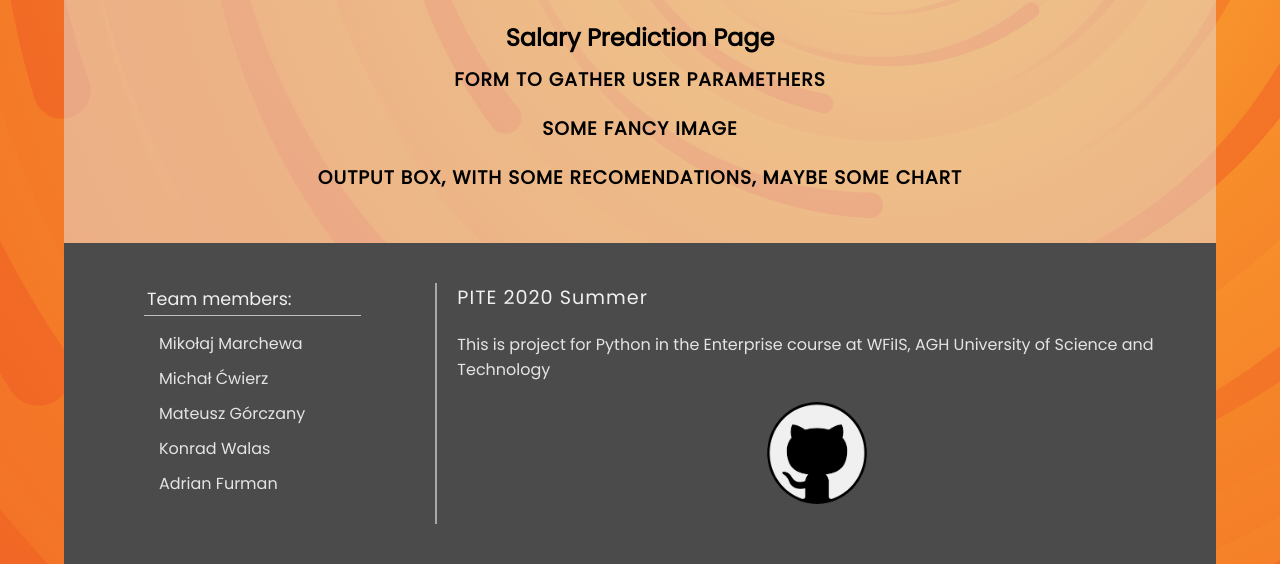
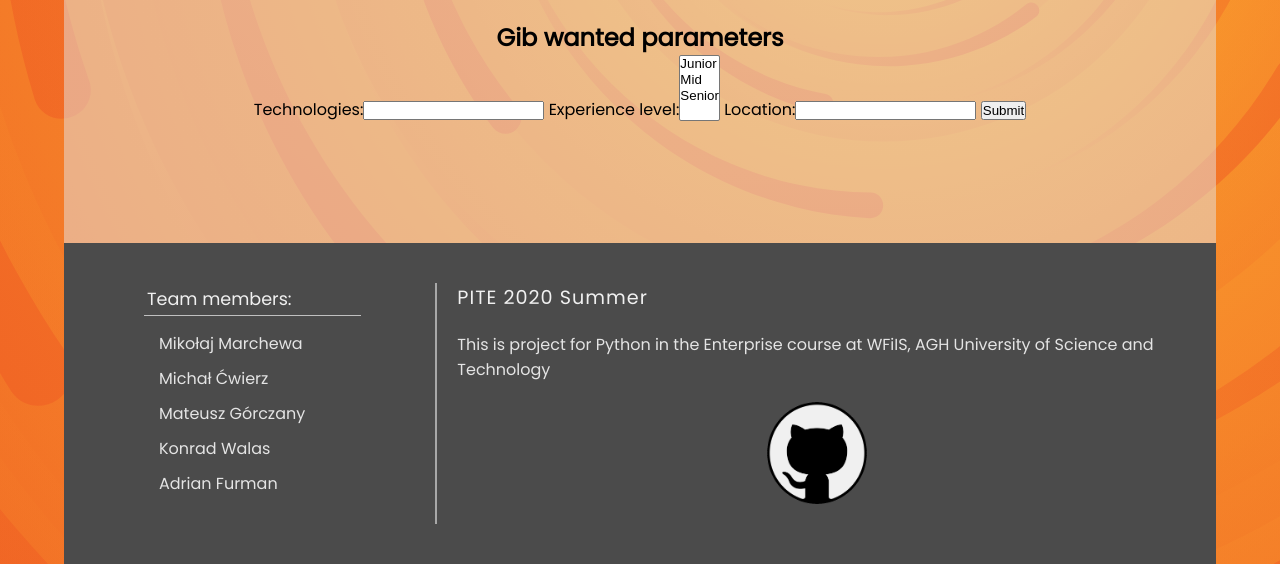
Before and after one commit to HappyButter/Jobaid, a Django app: page /salaryprediction/ in a window 1280 px wide. Shown: the part 236-800 px from the top of the page. Run offline with Django 3.2, Linux system fonts and the light colour scheme; some libraries are stand-ins or nearby versions.

Commit message:
Add prediction form and fix div_technologies

```diff
--- a/job_offers/views.py
+++ b/job_offers/views.py
@@ -20,7 +20,6 @@ def joboffers(request):
         offers = JobPosition.objects(query)
     else:
         offers = JobPosition.objects(create_query_with_excluded_empty_technologies())
-        # offers = JobPosition.objects.all()
 
     paginator = Paginator(offers, 10)
     page_number = request.GET.get('page')
@@ -82,7 +81,7 @@ def admin(request):
 
 def div_technologies(technologies):
     if technologies != None and technologies != '':
-        technologies_list = [tech.strip() for tech in technologies.split(',')]
+        technologies_list = [tech.strip() for tech in technologies.split(',') if tech.strip() != '']
         return technologies_list
     return None
 
--- /dev/null
+++ b/salary_prediction/forms.py
@@ -0,0 +1,12 @@
+from django import forms
+
+EXPERIENCE_CHOICES =(
+    ("Junior", "Junior"),
+    ("Mid", "Mid"),
+    ("Senior", "Senior"),
+)
+
+class PredictionForm(forms.Form):
+    technologies = forms.CharField(max_length=100)
+    experience_level = forms.MultipleChoiceField(choices=EXPERIENCE_CHOICES)
+    location = forms.CharField(max_length=100)
--- a/salary_prediction/templates/salary_prediction/salary_prediction.html
+++ b/salary_prediction/templates/salary_prediction/salary_prediction.html
@@ -1,7 +1,9 @@
 {% extends "base.html" %}
 {% block content %}
-    <h2>Salary Prediction Page</h2>
-    <h3>form to gather user paramethers</h3>
-    <h3>some fancy image</h3>
-    <h3>output box, with some recomendations, maybe some chart</h3>
+    <h2>Gib wanted parameters</h2>
+    <form action="/salaryprediction/" method="POST">
+        {% csrf_token %}
+        {{ form }}
+        <input type="submit" value="Submit">
+    </form>
 {% endblock content %}
--- a/salary_prediction/views.py
+++ b/salary_prediction/views.py
@@ -1,10 +1,31 @@
 from django.shortcuts import render
+from .forms import PredictionForm
+from job_offers.views import div_technologies
 
 
 def salaryprediction(request):
+
     context = {
         "title": "Salary Prediction",
         'app': 'salary_prediction',
         'page':'prediction'
     }
+
+    offers = []
+
+    if request.method == 'POST':
+        form = PredictionForm(request.POST)
+        context.update(make_dict_from_form(form))
+        print('context: ', context) # temporery for debugging
+    else:
+        form = PredictionForm()
+        context['form'] = form
+
     return render(request, "salary_prediction/salary_prediction.html", context)
+
+def make_dict_from_form(form):
+        prediction_input_data = {}
+        prediction_input_data['technologies'] = div_technologies(form['technologies'].value())
+        prediction_input_data['experience_level'] = form['experience_level'].value()
+        prediction_input_data['location'] = form['location'].value()
+        return prediction_input_data
```
